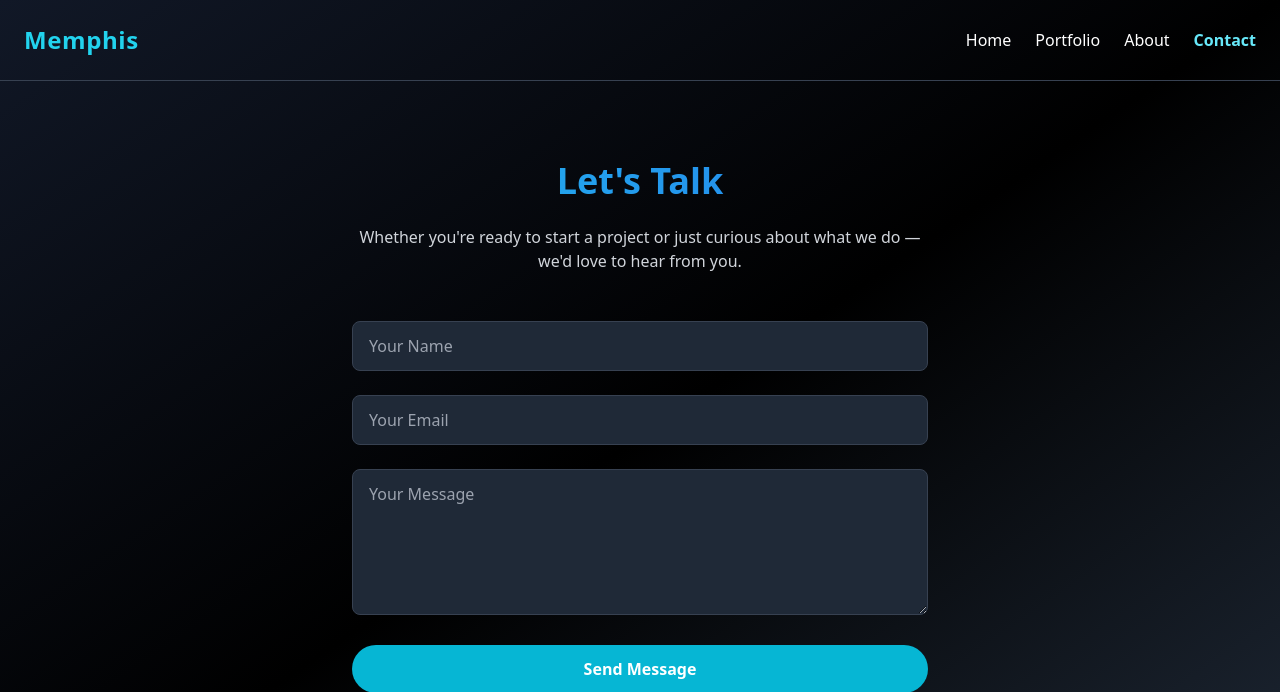
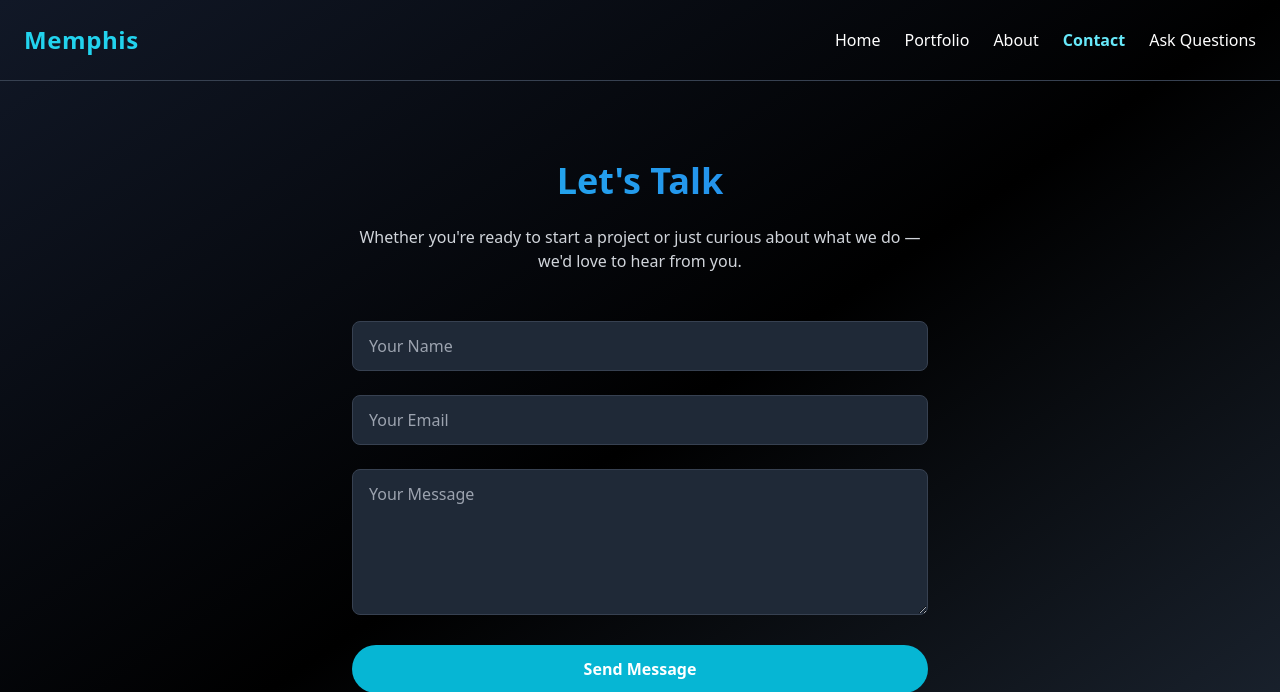
Before and after one commit to aaboelha/memphis_website, a FastAPI app: page /contact in a window 1280 px wide. Shown: the top 692 px of the page. Run offline with FastAPI, Linux system fonts and the light colour scheme; some libraries are stand-ins or nearby versions.

```diff
--- a/templates/contact.html
+++ b/templates/contact.html
@@ -16,6 +16,7 @@
       <a href="/portfolio" class="hover:text-cyan-300 transition">Portfolio</a>
       <a href="/about" class="hover:text-cyan-300 transition">About</a>
       <a href="/contact" class="text-cyan-300 font-semibold">Contact</a>
+      <a href="/ask" class="hover:text-cyan-300 transition">Ask Questions</a>
     </nav>
   </header>
 
--- a/templates/portfolio.html
+++ b/templates/portfolio.html
@@ -16,6 +16,7 @@
       <a href="/portfolio" class="text-cyan-300 font-semibold">Portfolio</a>
       <a href="/about" class="hover:text-cyan-300 transition">About</a>
       <a href="/contact" class="hover:text-cyan-300 transition">Contact</a>
+      <a href="/ask" class="hover:text-cyan-300 transition">Ask Questions</a>
     </nav>
   </header>
 
```
Also changed, not shown: README.md.
